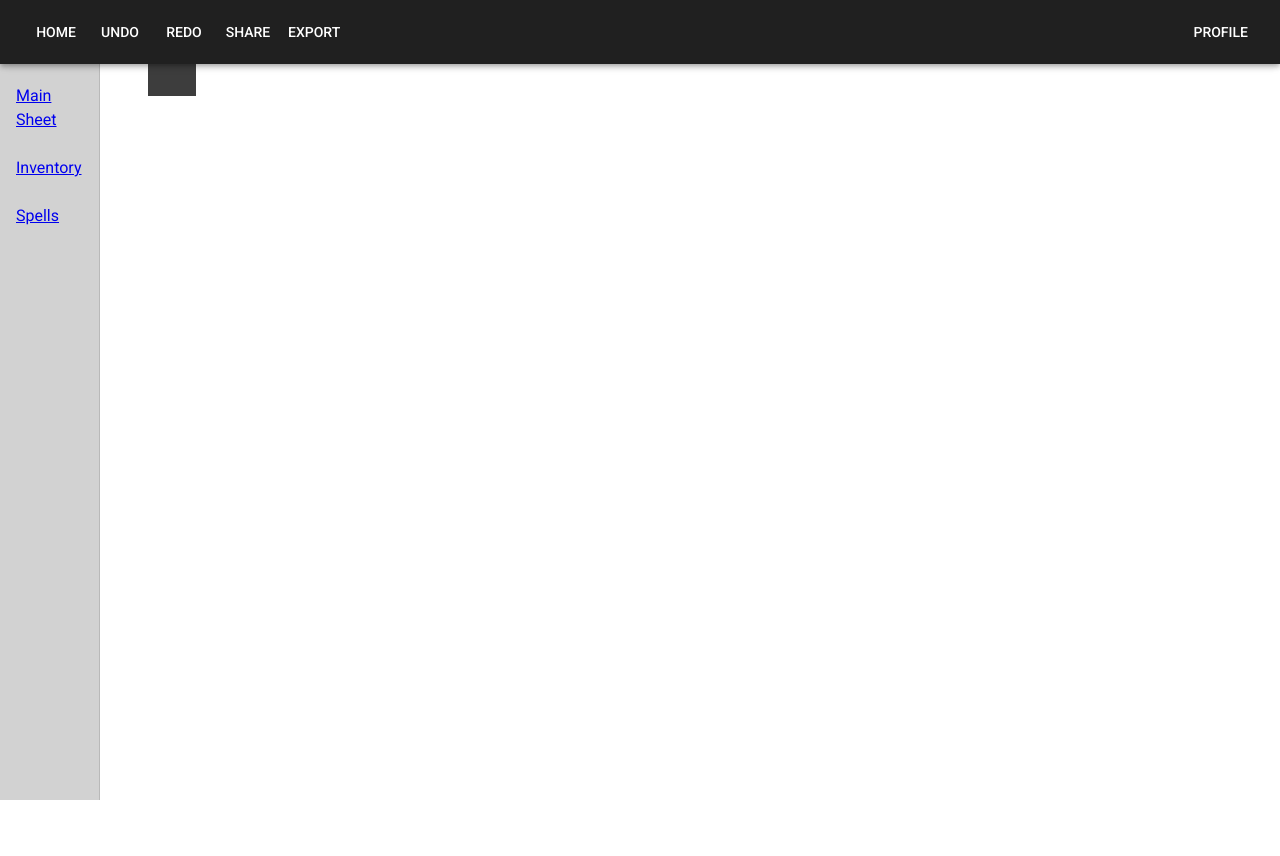
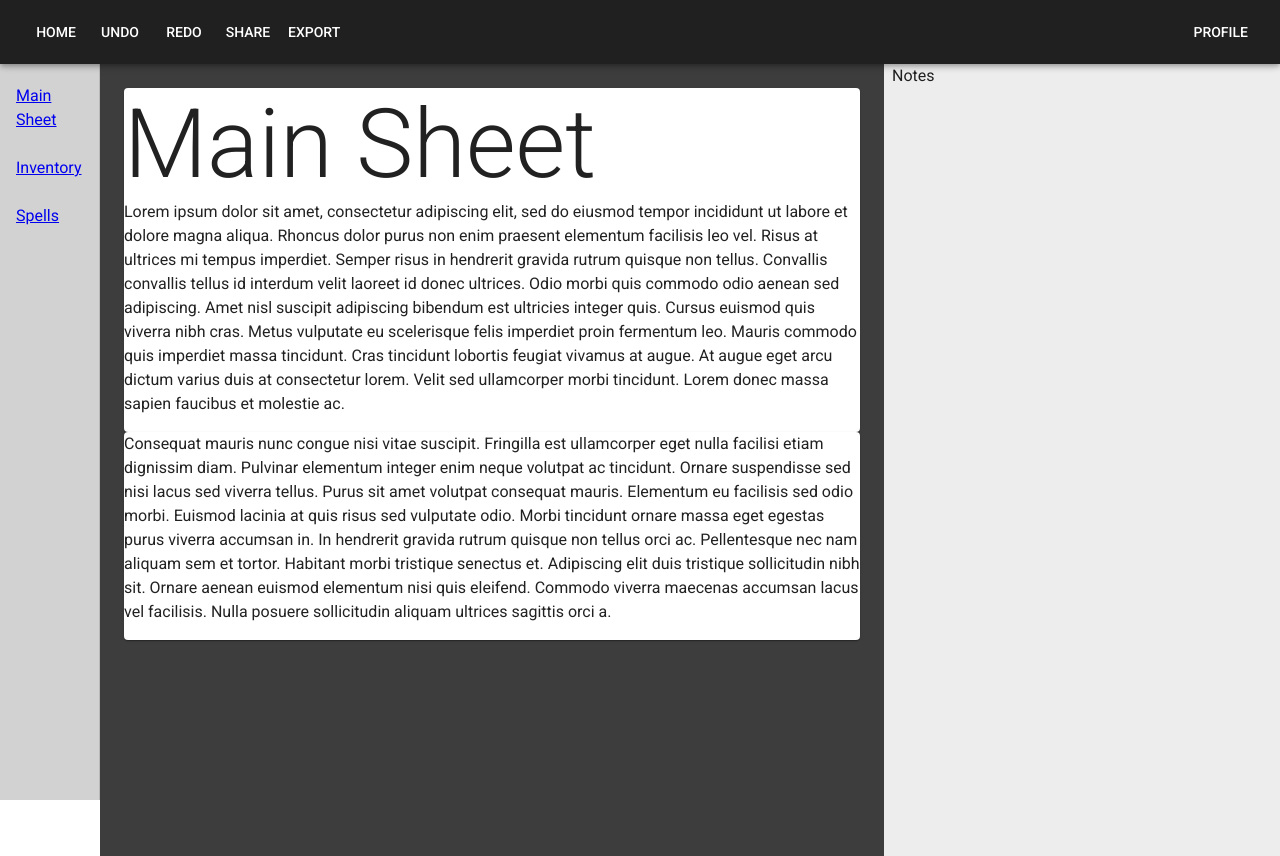
Before and after one commit to naufalweise/dndchar, a Next.js app in the folder frontend/: page /character in a window 1280 px wide. Before the commit the page ends 800 px from the top, so only its background shows below. Built offline with nearby package versions, Linux system fonts and the light colour scheme.

Commit message:
Refine page layout and add notes

```diff
--- a/frontend/src/app/character/page.tsx
+++ b/frontend/src/app/character/page.tsx
@@ -1,50 +1,75 @@
 "use client";
 import Sidebar from "@/component/common/Sidebar";
-import { Box, Container, Toolbar, Typography } from "@mui/material";
+import {
+  Box,
+  Container,
+  Toolbar,
+  Paper,
+  Grid,
+  Typography,
+} from "@mui/material";
 import { createBrowserRouter, Outlet, RouterProvider } from "react-router-dom";
 import MainSheetPane from "./panes/MainSheetPane";
 import InventoryPane from "./panes/InventoryPane";
 import SpellsPane from "./panes/SpellsPane";
 
-const router = createBrowserRouter([
+const routes = [
   {
-    path: "/character",
+    path: "/",
     element: <Root />,
     children: [
       {
-        path: "mainsheet",
         element: <MainSheetPane />,
+        index: true,
       },
       {
-        path: "/character/inventory",
+        path: "inventory",
         element: <InventoryPane />,
       },
       {
-        path: "/character/spells",
+        path: "spells",
         element: <SpellsPane />,
       },
     ],
   },
-]);
+];
+
+const router = createBrowserRouter(routes, {
+  basename: "/character",
+});
 
 function Root() {
   return (
     <>
       <Sidebar />
-      <Box>
+      <Box
+        sx={{
+          backgroundColor: "paper.dark",
+          width: "100%",
+        }}
+      >
         <Toolbar />
-        <Container sx={{ backgroundColor: "paper.dark", p: 2 }}>
-          <Outlet />
-        </Container>
+        <Grid container spacing={1}>
+          <Grid item xs={8}>
+            <Container>
+              <Box sx={{ py: 3 }}>
+                <Outlet />
+              </Box>
+            </Container>
+          </Grid>
+          <Grid
+            item
+            xs={4}
+            sx={{ backgroundColor: "paper.main", minHeight: "100vh" }}
+          >
+            <Typography>Notes</Typography>
+          </Grid>
+        </Grid>
       </Box>
     </>
   );
 }
 
 export default function Page() {
-  return (
-    <>
-      <RouterProvider router={router} />
-    </>
-  );
+  return <RouterProvider router={router} />;
 }
--- a/frontend/src/app/layout.tsx
+++ b/frontend/src/app/layout.tsx
@@ -26,7 +26,6 @@ export default function RootLayout({
           <Box sx={{ display: "flex" }}>
             <CssBaseLine />
             <Navbar />
-            <Toolbar />
             {children}
           </Box>
         </ThemeProvider>
--- a/frontend/src/component/common/Sidebar/MenuItem.tsx
+++ b/frontend/src/component/common/Sidebar/MenuItem.tsx
@@ -8,12 +8,12 @@ type Props = {
 
 export default function MenuItem(props: Props) {
   return (
-    <ListItem disablePadding>
-      <Link to={props.path}>
+    <Link to={props.path}>
+      <ListItem disablePadding>
         <ListItemButton>
           <ListItemText>{props.children}</ListItemText>
         </ListItemButton>
-      </Link>
-    </ListItem>
+      </ListItem>
+    </Link>
   );
 }
--- a/frontend/src/component/common/Sidebar/index.tsx
+++ b/frontend/src/component/common/Sidebar/index.tsx
@@ -29,9 +29,9 @@ export default function Sidebar() {
       <Toolbar />
       <Box sx={{ overflow: "auto" }}>
         <List>
-          <MenuItem path="/character/mainsheet">Main Sheet</MenuItem>
-          <MenuItem path="/character/inventory">Inventory</MenuItem>
-          <MenuItem path="/character/spells">Spells</MenuItem>
+          <MenuItem path="">Main Sheet</MenuItem>
+          <MenuItem path="/inventory">Inventory</MenuItem>
+          <MenuItem path="/spells">Spells</MenuItem>
         </List>
       </Box>
     </Drawer>
```
